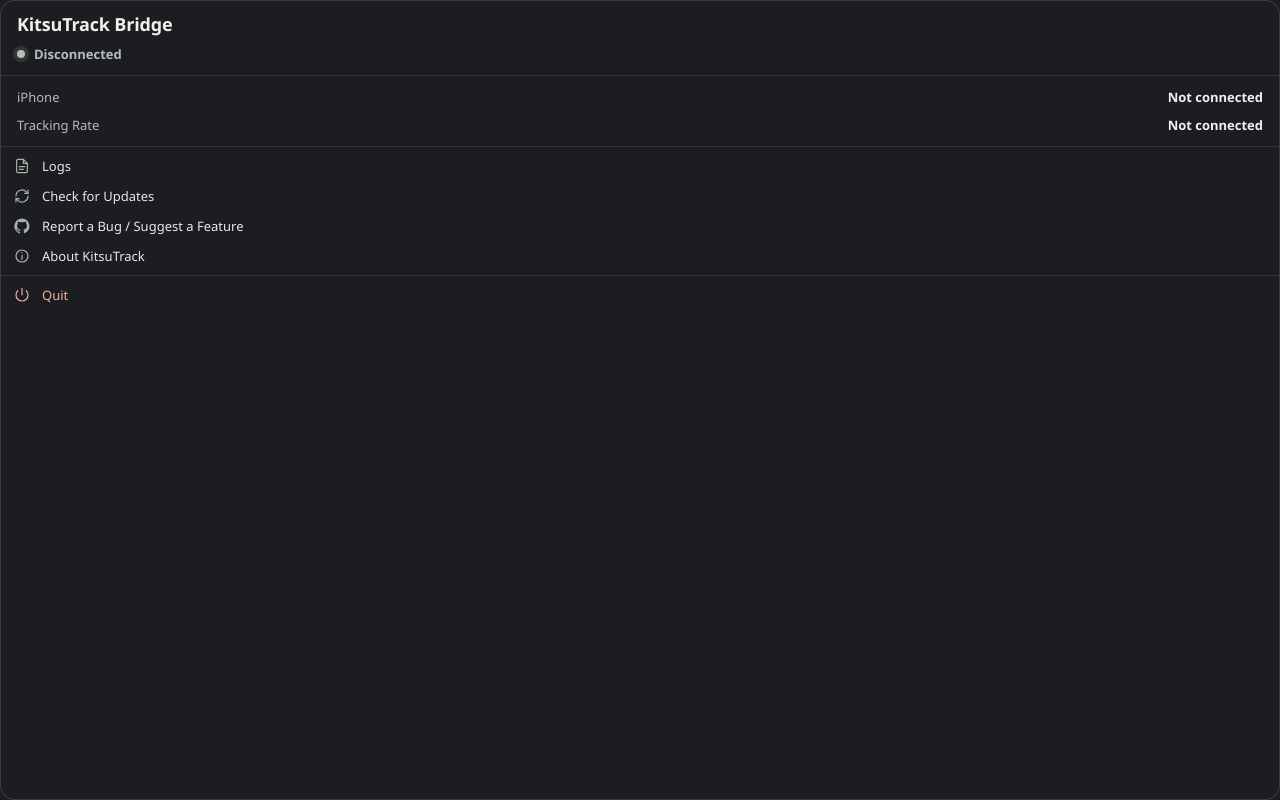
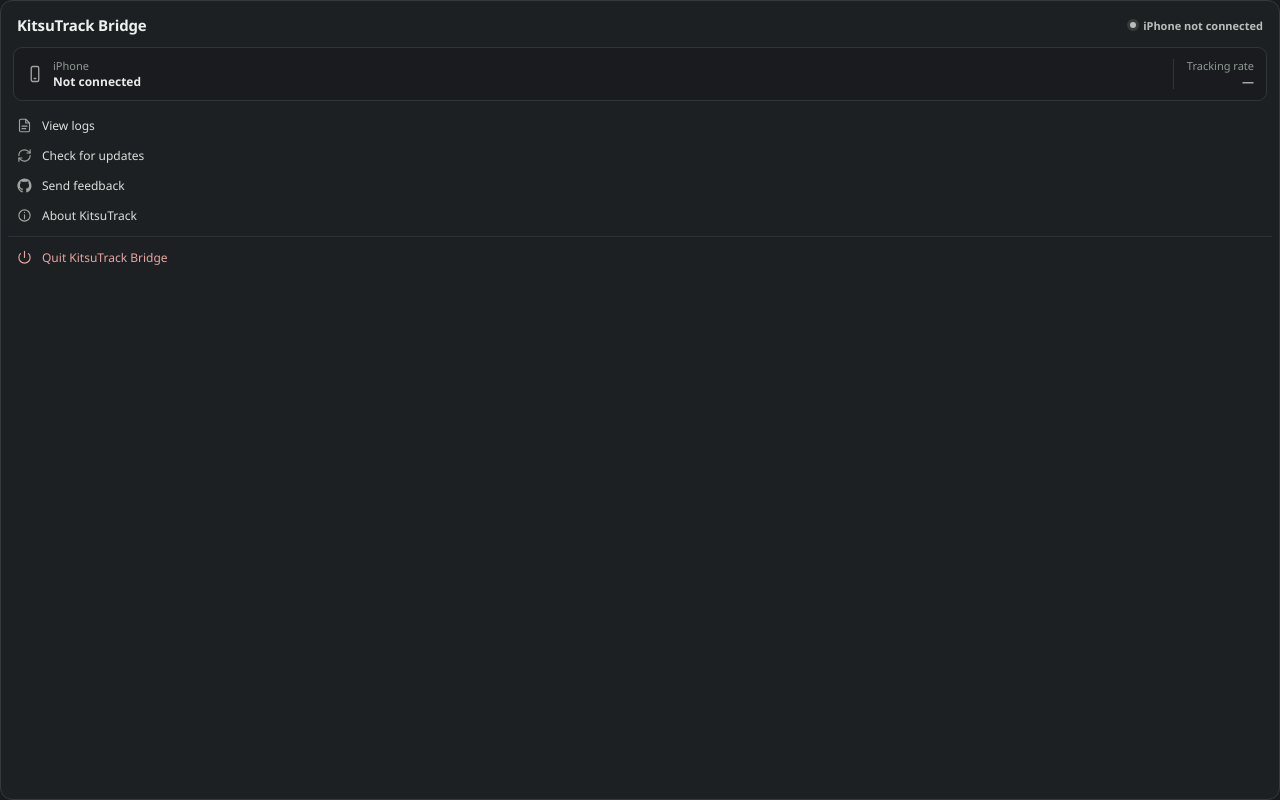
Before and after one commit to alepouna/kitsutrack, a plain HTML site: page windows/bridge/ui/menu.html in a window 1280 px wide. Drawn offline with Linux system fonts and the light colour scheme.

Commit message:
feat: polish tray window

```diff
--- a/windows/bridge/ui/menu.css
+++ b/windows/bridge/ui/menu.css
@@ -1,15 +1,41 @@
-:root { color-scheme: dark; font-family: "Segoe UI Variable", "Segoe UI", sans-serif; background: #1b1d20; color: #edf0ec; }
+:root {
+  color-scheme: dark;
+  font-family: "Segoe UI Variable", "Segoe UI", sans-serif;
+  background: #191b1e;
+  color: #edf0ec;
+}
+
+* { box-sizing: border-box; }
 html, body { width: 100%; height: 100%; }
-body { margin: 0; background: #1b1d20; overflow: hidden; }
-main { height: 100%; box-sizing: border-box; overflow: hidden; background: #1b1d20; border: 1px solid #393d42; border-radius: 14px; }
-header { padding: 14px 16px 12px; border-bottom: 1px solid #32363a; }
-h1 { margin: 0 0 12px; font-size: 18px; line-height: 1; font-weight: 650; letter-spacing: -.01em; }
-p { display: flex; align-items: center; gap: 9px; margin: 0; font-size: 13px; font-weight: 600; color: #55dc9a; }
-p i { width: 8px; height: 8px; border-radius: 50%; background: currentColor; box-shadow: 0 0 0 4px color-mix(in srgb, currentColor 15%, transparent); }
-p.waiting { color: #f0b35f; } p.disconnected { color: #b8bdba; }
-.details { padding: 7px 16px; border-bottom: 1px solid #32363a; }
-.details div { display: flex; justify-content: space-between; align-items: center; padding: 5px 0; font-size: 13px; color: #b6bbb6; }
-.details strong { color: #edf0ec; font-weight: 600; }.details strong.rate { color: #55dc9a; }
-.updates-available { color: #55dc9a; }
+body { margin: 0; overflow: hidden; background: #191b1e; }
+main { min-height: 100%; overflow: hidden; background: #1d2023; border: 1px solid #34393d; border-radius: 12px; }
+header { display: flex; align-items: center; justify-content: space-between; gap: 12px; padding: 15px 16px 13px; }
+h1 { margin: 0; font-size: 15px; line-height: 1.2; font-weight: 680; letter-spacing: -.01em; }
+#status { display: flex; flex: 0 0 auto; align-items: center; gap: 7px; margin: 0; color: #b8bfba; font-size: 11px; font-weight: 600; white-space: nowrap; }
+#status i { width: 6px; height: 6px; border-radius: 50%; background: currentColor; box-shadow: 0 0 0 3px color-mix(in srgb, currentColor 16%, transparent); }
+#status.waiting { color: #e1ab5d; }
+#status.connected { color: #5dd69a; }
+
+.connection { display: flex; align-items: center; justify-content: space-between; gap: 14px; margin: 0 12px; padding: 11px 12px; border: 1px solid #30353a; border-radius: 9px; background: #191b1e; }
+.device { display: flex; min-width: 0; align-items: center; gap: 9px; }
+.device > svg { width: 18px; height: 18px; color: #aeb6af; }
+.device div, .metric { display: grid; gap: 2px; }
+.connection span { color: #929a93; font-size: 11px; line-height: 1.2; }
+.connection strong { color: #e8ebe7; font-size: 12px; line-height: 1.25; font-weight: 650; }
+.metric { min-width: 74px; padding-left: 13px; border-left: 1px solid #30353a; text-align: right; }
+.metric strong { color: #afb6b0; }
+.metric strong.rate { color: #5dd69a; }
+
+nav { padding: 9px 7px 6px; }
+button { display: flex; align-items: center; gap: 10px; width: 100%; min-height: 30px; padding: 6px 9px; border: 0; border-radius: 7px; background: transparent; color: #dce0dc; cursor: pointer; font: inherit; font-size: 12px; font-weight: 540; text-align: left; }
+button:hover, button:focus-visible { outline: none; background: #2a2f33; color: #f5f7f4; }
+button:focus-visible { box-shadow: inset 0 0 0 1px #6aa68a; }
+svg { width: 15px; height: 15px; flex: 0 0 auto; overflow: visible; fill: none; stroke: #9ca59e; stroke-width: 1.8; stroke-linecap: round; stroke-linejoin: round; }
+.github { fill: #9ca59e; stroke: none; }
+.updates-available { color: #6be1a4; }
 .updates-available svg { stroke: currentColor; }
-nav { padding: 4px; } button { display: flex; align-items: center; gap: 12px; width: 100%; border: 0; border-radius: 7px; background: transparent; color: #e6e9e5; cursor: pointer; padding: 6px 9px; font: inherit; font-size: 13px; text-align: left; }button:hover,button:focus-visible { outline: none; background: #2a2e32; }svg { width: 16px; height: 16px; fill: none; stroke: #abb1ab; stroke-width: 1.8; stroke-linecap: round; stroke-linejoin: round; flex: 0 0 auto; overflow: visible; }.github { fill: #abb1ab; stroke: none; }footer { padding: 4px; border-top: 1px solid #32363a; }.quit { color: #f2aaa1; }.quit svg { stroke: currentColor; }.quit:hover { background: #4a2928; }.hidden { display: none; }
+footer { margin: 0 7px; padding: 5px 0 7px; border-top: 1px solid #2d3135; }
+.quit { color: #e8a59e; }
+.quit svg { stroke: currentColor; }
+.quit:hover, .quit:focus-visible { background: #422a2a; color: #f5b4ad; }
+.hidden { display: none; }
--- a/windows/bridge/ui/menu.html
+++ b/windows/bridge/ui/menu.html
@@ -10,20 +10,29 @@
     <main>
       <header>
         <h1>KitsuTrack Bridge</h1>
-        <p id="status" class="disconnected"><i></i>Disconnected</p>
+        <p id="status" class="disconnected"><i></i><span>iPhone not connected</span></p>
       </header>
-      <section class="details">
-        <div><span>iPhone</span><strong id="iphone">Not connected</strong></div>
-        <div><span>Tracking Rate</span><strong id="rate">Not connected</strong></div>
+
+      <section class="connection" aria-label="Connection status">
+        <div class="device">
+          <svg viewBox="0 0 24 24" aria-hidden="true"><rect x="7" y="2" width="10" height="20" rx="2"/><path d="M11 18h2"/></svg>
+          <div><span>iPhone</span><strong id="iphone">Not connected</strong></div>
+        </div>
+        <div class="metric">
+          <span>Tracking rate</span>
+          <strong id="rate">—</strong>
+        </div>
       </section>
-      <nav>
+
+      <nav aria-label="Bridge actions">
         <button id="retry" class="hidden" data-command="menu_state">Retry UI</button>
-        <button data-command="open_logs"><svg viewBox="0 0 24 24"><path d="M14 2H6a2 2 0 0 0-2 2v16a2 2 0 0 0 2 2h12a2 2 0 0 0 2-2V8z"/><path d="M14 2v6h6M8 13h8M8 17h6"/></svg>Logs</button>
-        <button id="check-updates" data-command="check_for_updates"><svg id="refresh-icon" viewBox="0 0 24 24"><path d="M21 12a9 9 0 0 1-15.2 6.5L3 16"/><path d="M3 21v-5h5M3 12A9 9 0 0 1 18.2 5.5L21 8"/><path d="M21 3v5h-5"/></svg><svg id="download-icon" class="hidden" viewBox="0 0 24 24"><path d="M12 3v12m0 0 4-4m-4 4-4-4M5 21h14"/></svg><span>Check for Updates</span></button>
-        <button data-command="report_feedback"><svg class="github" viewBox="0 0 24 24"><path d="M12 .7a11.5 11.5 0 0 0-3.64 22.41c.58.11.79-.25.79-.56v-2.24c-3.23.7-3.91-1.37-3.91-1.37-.53-1.34-1.29-1.7-1.29-1.7-1.05-.72.08-.71.08-.71 1.17.08 1.78 1.2 1.78 1.2 1.04 1.77 2.72 1.26 3.38.96.1-.75.4-1.26.74-1.55-2.58-.29-5.29-1.29-5.29-5.69 0-1.26.45-2.28 1.19-3.09-.12-.29-.52-1.47.11-3.05 0 0 .97-.31 3.16 1.18a10.9 10.9 0 0 1 5.76 0c2.2-1.49 3.16-1.18 3.16-1.18.63 1.58.23 2.76.11 3.05.74.81 1.19 1.83 1.19 3.09 0 4.41-2.72 5.39-5.3 5.68.42.36.79 1.06.79 2.14v3.18c0 .31.21.67.8.56A11.5 11.5 0 0 0 12 .7z"/></svg>Report a Bug / Suggest a Feature</button>
+        <button data-command="open_logs"><svg viewBox="0 0 24 24"><path d="M14 2H6a2 2 0 0 0-2 2v16a2 2 0 0 0 2 2h12a2 2 0 0 0 2-2V8z"/><path d="M14 2v6h6M8 13h8M8 17h6"/></svg>View logs</button>
+        <button id="check-updates" data-command="check_for_updates"><svg id="refresh-icon" viewBox="0 0 24 24"><path d="M21 12a9 9 0 0 1-15.2 6.5L3 16"/><path d="M3 21v-5h5M3 12A9 9 0 0 1 18.2 5.5L21 8"/><path d="M21 3v5h-5"/></svg><svg id="download-icon" class="hidden" viewBox="0 0 24 24"><path d="M12 3v12m0 0 4-4m-4 4-4-4M5 21h14"/></svg><span>Check for updates</span></button>
+        <button data-command="report_feedback"><svg class="github" viewBox="0 0 24 24"><path d="M12 .7a11.5 11.5 0 0 0-3.64 22.41c.58.11.79-.25.79-.56v-2.24c-3.23.7-3.91-1.37-3.91-1.37-.53-1.34-1.29-1.7-1.29-1.7-1.05-.72.08-.71.08-.71 1.17.08 1.78 1.2 1.78 1.2 1.04 1.77 2.72 1.26 3.38.96.1-.75.4-1.26.74-1.55-2.58-.29-5.29-1.29-5.29-5.69 0-1.26.45-2.28 1.19-3.09-.12-.29-.52-1.47.11-3.05 0 0 .97-.31 3.16 1.18a10.9 10.9 0 0 1 5.76 0c2.2-1.49 3.16-1.18 3.16-1.18.63 1.58.23 2.76.11 3.05.74.81 1.19 1.83 1.19 3.09 0 4.41-2.72 5.39-5.3 5.68.42.36.79 1.06.79 2.14v3.18c0 .31.21.67.8.56A11.5 11.5 0 0 0 12 .7z"/></svg>Send feedback</button>
         <button data-command="open_about"><svg viewBox="0 0 24 24"><circle cx="12" cy="12" r="9"/><path d="M12 11v6m0-10v.01"/></svg>About KitsuTrack</button>
       </nav>
-      <footer><button class="quit" data-command="quit"><svg viewBox="0 0 24 24"><path d="M12 2v10m6.36-6.36a9 9 0 1 1-12.72 0"/></svg>Quit</button></footer>
+
+      <footer><button class="quit" data-command="quit"><svg viewBox="0 0 24 24"><path d="M12 2v10m6.36-6.36a9 9 0 1 1-12.72 0"/></svg>Quit KitsuTrack Bridge</button></footer>
     </main>
     <script src="menu.js"></script>
   </body>
--- a/windows/bridge/ui/menu.js
+++ b/windows/bridge/ui/menu.js
@@ -10,7 +10,7 @@
 
 function reportError(error, context = 'Menu UI') {
   const message = `${context}: ${error instanceof Error ? error.message : String(error)}`;
-  status.lastChild.textContent = 'UI error — bridge still running';
+  status.querySelector('span').textContent = 'Bridge UI error';
   status.className = 'disconnected';
   document.querySelector('#retry').classList.remove('hidden');
   logs.classList.add('hidden');
@@ -25,10 +25,12 @@
   logs.classList.remove('hidden');
   const trackingRate = state.trackingRate ?? state.tracking_rate;
   const updateAvailable = state.updateAvailable ?? state.update_available;
-  status.lastChild.textContent = state.status;
-  status.className = state.status.includes('Tracking') && !state.status.includes('Waiting') ? '' : state.status.includes('Waiting') ? 'waiting' : 'disconnected';
+  const isTracking = state.status.includes('Tracking') && !state.status.includes('Waiting');
+  const isWaiting = state.status.includes('Waiting');
+  status.querySelector('span').textContent = isTracking ? 'iPhone tracking' : isWaiting ? 'Waiting for iPhone' : 'iPhone not connected';
+  status.className = isTracking ? 'connected' : isWaiting ? 'waiting' : 'disconnected';
   iphone.textContent = state.status === 'Disconnected' ? 'Not connected' : state.iphone;
-  rate.textContent = trackingRate ? `${trackingRate} FPS` : 'Not connected';
+  rate.textContent = trackingRate ? `${trackingRate} FPS` : '—';
   rate.classList.toggle('rate', Boolean(trackingRate));
   checkUpdatesLabel.textContent = updateAvailable ? 'Updates Available' : 'Check for Updates';
   checkUpdates.dataset.command = updateAvailable ? 'open_update_command' : 'check_for_updates';
```
Also changed, not shown: windows/bridge/ui/menu-preview.html (added, +37 -0 lines), windows/bridge/ui/menu-preview.png (added), 1 other file.
